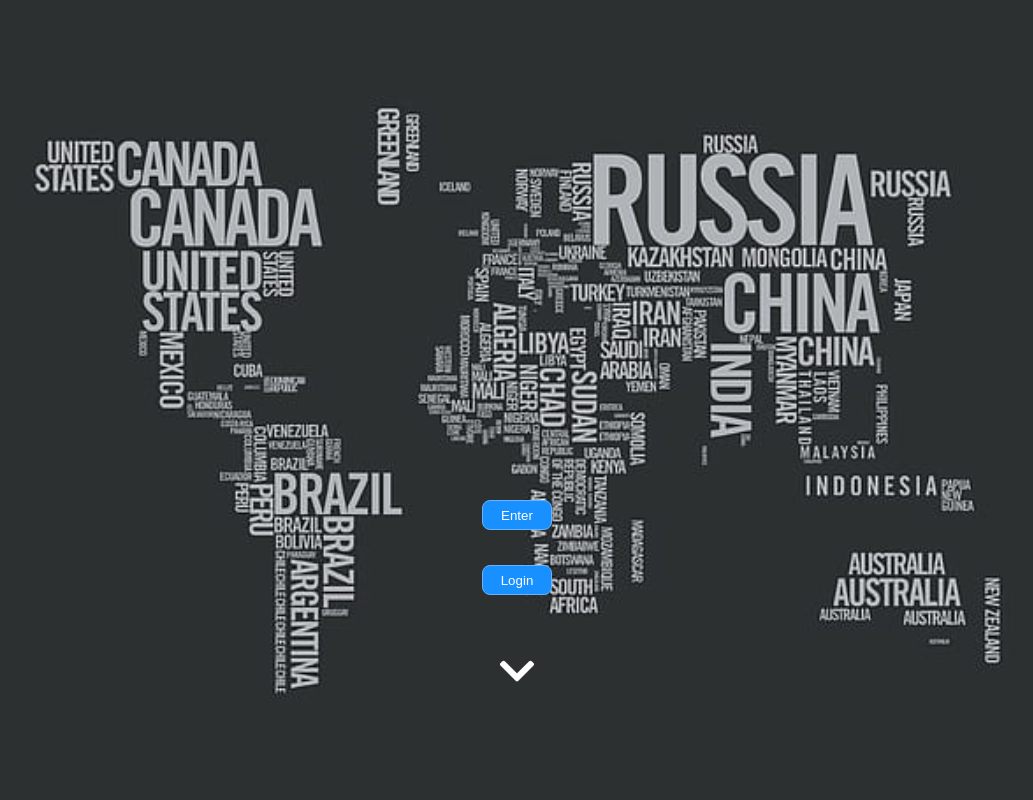
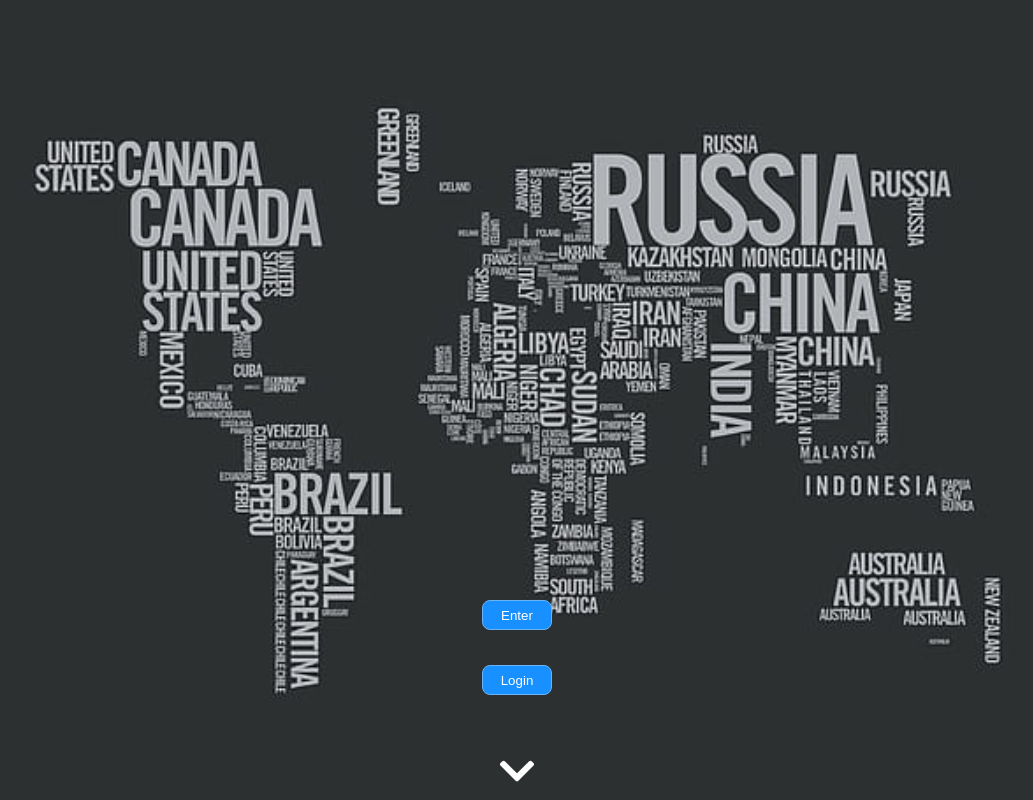
Before and after one commit to fr0st1987/Deploy, a React (Create React App) app in the folder client/: page / in a window 1280 px wide. Shown: the top 800 px of the page, without its empty margins (123-1156 px from the left). Built offline with nearby package versions, Linux system fonts and the light colour scheme.

Commit message:
Mejorando un boton

```diff
--- a/client/src/Views/Landing/Landing.module.css
+++ b/client/src/Views/Landing/Landing.module.css
@@ -16,7 +16,7 @@
 }
 
 .btn {
-  margin-top: 500px;
+  margin-top: 600px;
   height: 30px;
   width: 70px;
   background-color: #1890ff;
```
